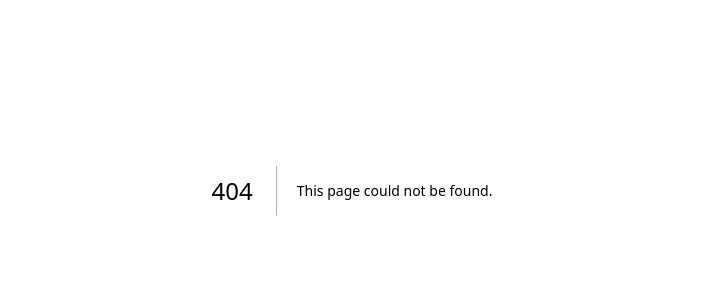
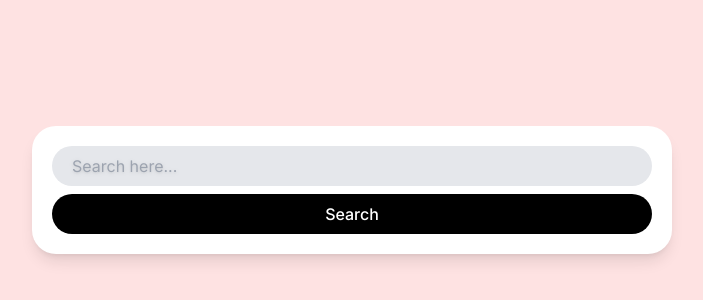
Before and after one commit to Eastynfromeast/nomad-market-nulnu, a Next.js app: page /tailwind in a window 1280 px wide. Before the commit this address had no page. Shown: the part 210-510 px from the top of the page, without its empty margins (288-991 px from the left). Built offline with nearby package versions, Linux system fonts and the light colour scheme.

Commit message:
hard to read tailwind lol

```diff
--- a/app/page.tsx
+++ b/app/page.tsx
@@ -1,15 +1,19 @@
 export default function Home() {
 	return (
 		<main className=" bg-gray-100 h-screen flex items-center justify-center p-5">
-			<div className="bg-white shadow-lg p-5 rounded-3xl w-full max-w-screen-sm flex flex-col gap-2">
-				<input
-					className="w-full rounded-full h-10 bg-gray-200 pl-5 py-3 outline-none ring ring-orange-500 ring-offset-2 ring-offset-blue-600"
-					type="text"
-					placeholder="Search here..."
-				/>
-				<button className="bg-black bg-opacity-50 text-white py-2 rounded-full active:scale-90 focus:scale-90 transition-transform font-medium outline-none">
-					Search
-				</button>
+			<div className="bg-white shadow-lg p-5 rounded-3xl w-full max-w-screen-sm flex flex-col gap-3">
+		{["Nico", "Me","You","Yourself"].map((person, index) =>
+    (
+      <div key={index} className="flex items-center gap-5 group hover:bg-slate-200">
+        <div className="size-7 bg-blue-400 rounded-full" />
+        <div className="w-20 h-3 rounded-full bg-gray-400"/>
+        <span className="text-lg font-medium empty:w-24 empty:h-5 empty:rounded-full empty:bg-gray-300 empty:animate-pulse group-hover:text-red-500">{person}</span>
+        <div className="size-6 bg-red-500 text-white flex items-center justify-center rounded-full">
+          <span className="z-10">{index}</span>
+          <div className=" size-6 bg-red-500 rounded-full absolute animate-ping"/>
+        </div>
+      </div>
+    ))}
 			</div>
 		</main>
 	);
--- /dev/null
+++ b/app/tailwind/page.tsx
@@ -0,0 +1,16 @@
+export default function TailwindPage() {
+  return (
+    <main className=" flex h-screen items-center justify-center bg-gray-100 p-5 sm:bg-red-100">
+      <div className="flex w-full max-w-screen-sm flex-col gap-2 rounded-3xl bg-white p-5 shadow-lg">
+        <input
+          className="h-10 w-full rounded-full bg-gray-200 py-3 pl-5 outline-none ring ring-transparent transition-shadow placeholder:drop-shadow focus:ring-orange-500 focus:ring-offset-2"
+          type="text"
+          placeholder="Search here..."
+        />
+        <button className="rounded-full bg-black py-2 font-medium text-white outline-none transition-transform focus:scale-90 active:scale-90">
+          Search
+        </button>
+      </div>
+    </main>
+  );
+}
```
